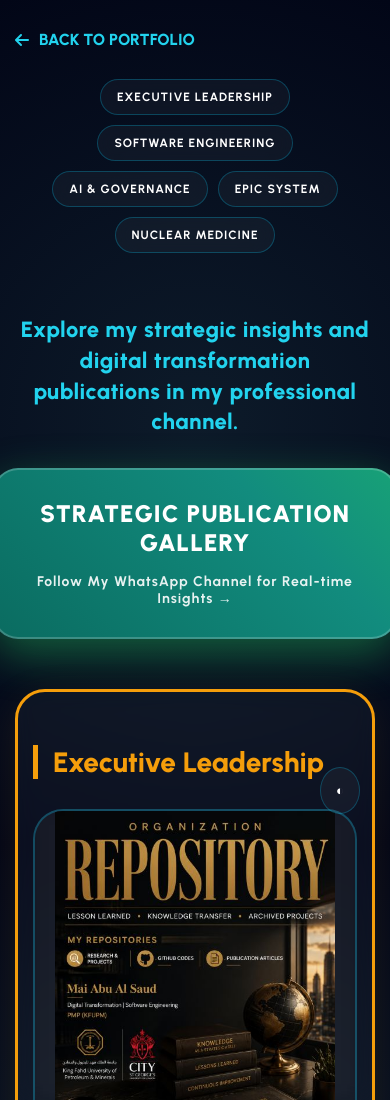
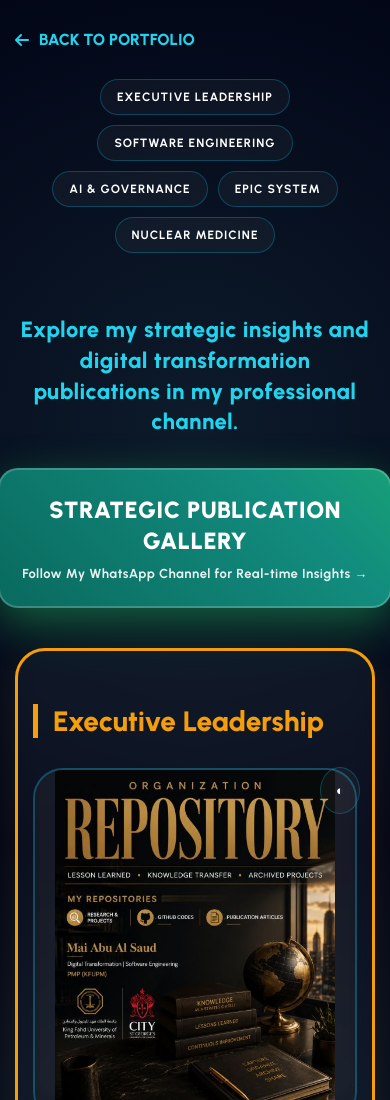
Before and after one commit to mabualsaud/Mai-Abu-Al-Saud-Professional-Digital-Channel-, a plain HTML site: page index.html in a window 390 px wide. Shown: the top 1100 px of the page. Drawn offline with Linux system fonts and the light colour scheme.

Commit message:
Add files via upload

```diff
--- a/index.html
+++ b/index.html
@@ -248,18 +248,20 @@
                 padding: 30px 15px;
             }
             .mega-glow-btn {
-                padding: 30px 20px;
-                border-radius: 25px;
-                margin-bottom: 50px;
+                padding: 25px 15px;
+                border-radius: 20px;
+                margin-bottom: 40px;
+                width: 100%;
             }
             .mega-glow-btn h1 {
-                font-size: 24px;
-                letter-spacing: 1px;
-                line-height: 1.2;
+                font-size: clamp(20px, 6vw, 26px);
+                letter-spacing: 0.5px;
+                line-height: 1.3;
             }
             .mega-glow-btn span {
-                font-size: 14px;
-                letter-spacing: 1px;
+                font-size: 13px;
+                letter-spacing: 0.5px;
+                margin-top: 10px;
             }
             .articles-grid {
                 grid-template-columns: 1fr;
```
